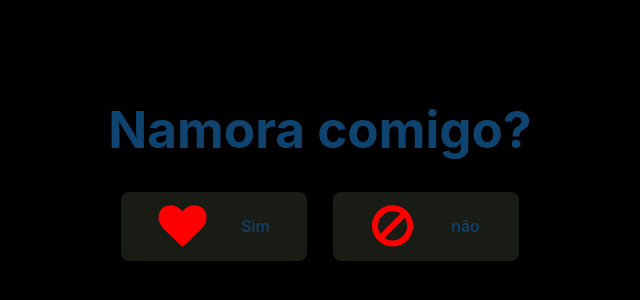
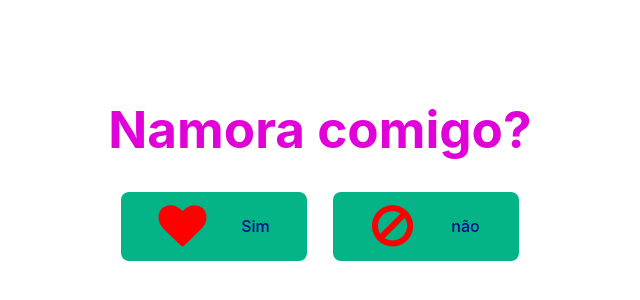
Before and after one commit to lixdigito/namorar, a React (Vite) app: page / in a window 1280 px wide. Shown: the part 268-568 px from the top of the page, without its empty margins (320-960 px from the left). Built offline with nearby package versions, Linux system fonts and the light colour scheme.

Commit message:
change colors

```diff
--- a/src/App.css
+++ b/src/App.css
@@ -4,9 +4,8 @@
   margin: 0 auto;
   padding: 2rem;
   text-align: center;
-  background-color: #000000;
   display: flex;
   align-items: center;
   justify-content: center;
-  color: #0f4470;
+  color: #DF01D7;
 }
--- a/src/components/home/home.css
+++ b/src/components/home/home.css
@@ -3,8 +3,8 @@
   align-items: center;
   justify-content: space-around;
   width: 44%;
-  background-color: #191b15;
-  color: #0f4470;
+  background-color: #04B486;
+  color: #08088A
 }
 
 .divButtons {
--- a/src/components/home/index.jsx
+++ b/src/components/home/index.jsx
@@ -40,7 +40,7 @@ export default function Home() {
   return (
     <diV>
       {!name ? null : <Header text={name}/>}
-      <Header text="Namora comigo?"/>
+      <Header text={showImage ? "Agora é real e oficial!" : "Namora comigo?"}/>
       {
         showImage ?
         <div>
```
